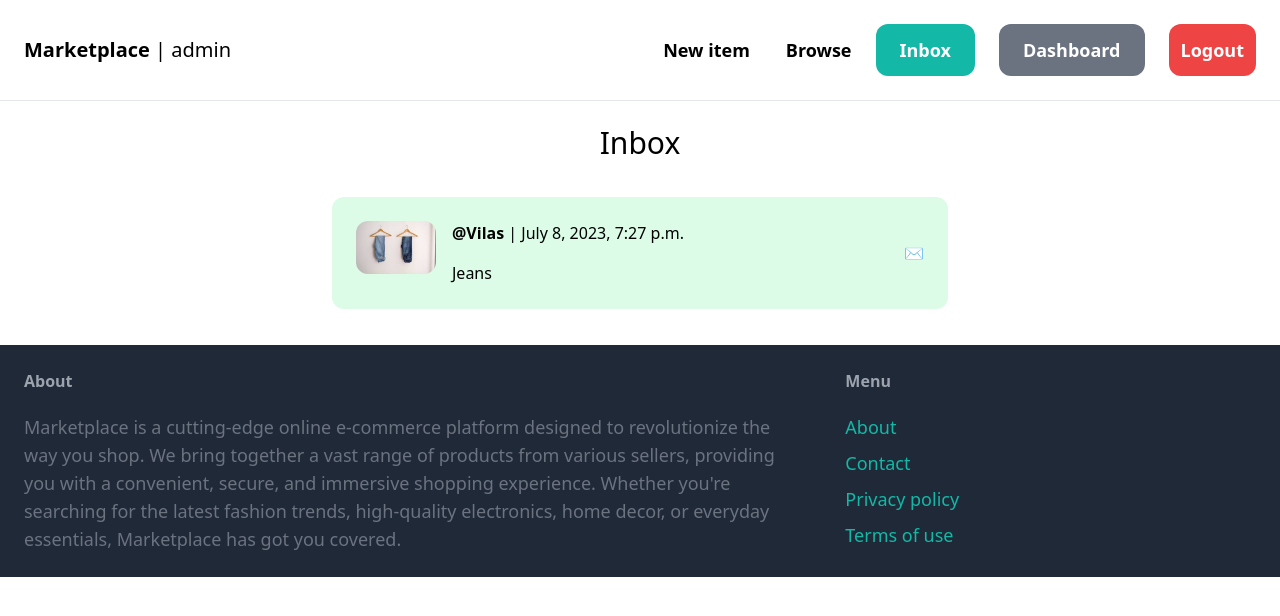
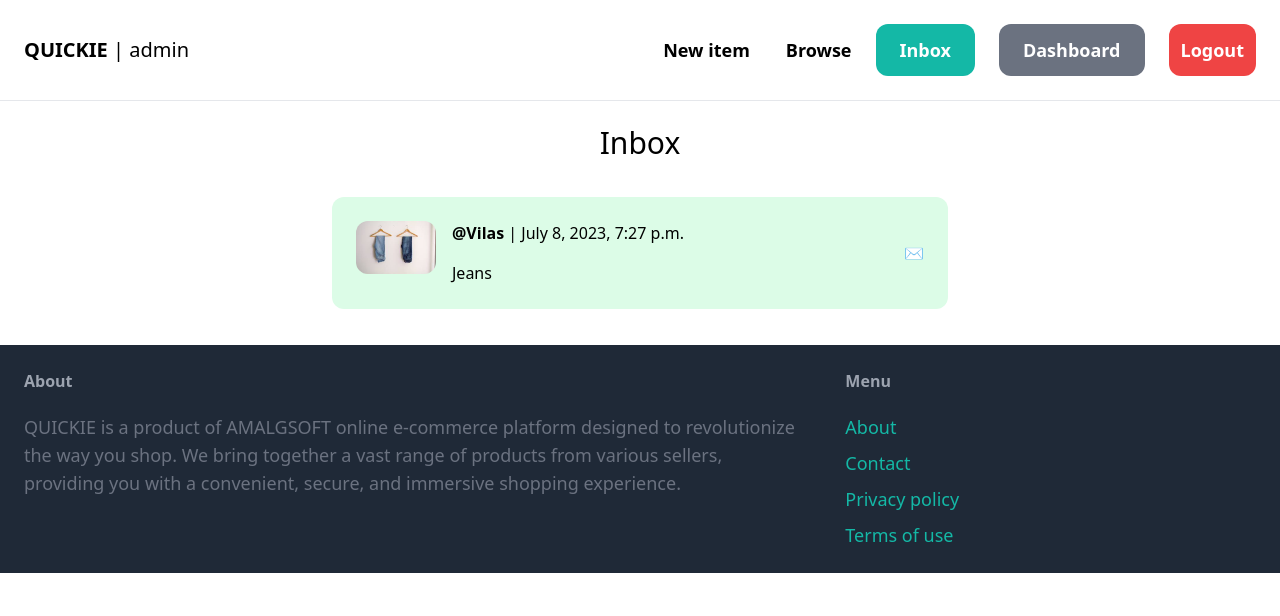
Before and after one commit to rivangushu200241/getitem, a Django app: page /inbox/ in a window 1280 px wide. Shown: the top 616 px of the page. Run offline with Django 4.2, Linux system fonts and the light colour scheme; a user stored in the database is signed in; data comes from the database, SQL or seed files in the repository; some libraries are stand-ins or nearby versions.

Commit message:
first commit

```diff
--- a/core/templates/core/base.html
+++ b/core/templates/core/base.html
@@ -6,11 +6,11 @@
     <meta name="viewport" content="width=device-width, initial-scale=1.0">
     <link rel="icon" href="{% static 'favicon.png' %}" type="image/x-icon">
     <script src="https://cdn.tailwindcss.com"></script>
-    <title>{% block title %}{% endblock title %} | Marketplace</title>
+    <title>{% block title %}{% endblock title %} | QUICKIE - Market</title>
 </head>
 <body class="dark:bg-gray-900">
     <nav class="dark:text-white py-6 sm:px-6 w-full sm:flex flex-wrap justify-between items-center border-b border-gray-200">
-            <a href="/" class="md:text-xl font-semibold ">Marketplace<span class="font-light"> | {{ request.user.username }}</span></a>
+            <a href="/" class="md:text-xl font-semibold ">QUICKIE<span class="font-light"> | {{ request.user.username }}</span></a>
 
 
 
@@ -46,7 +46,7 @@
         <div class="w-2/3 pr-10">
             <h3 class="mb-5 font-semibold text-gray-400">About</h3>
             <p class="text-lg text-gray-500 break-words">
-                Marketplace is a cutting-edge online e-commerce platform designed to revolutionize the way you shop. We bring together a vast range of products from various sellers, providing you with a convenient, secure, and immersive shopping experience. Whether you're searching for the latest fashion trends, high-quality electronics, home decor, or everyday essentials, Marketplace has got you covered.
+                QUICKIE is a product of AMALGSOFT online e-commerce platform designed to revolutionize the way you shop. We bring together a vast range of products from various sellers, providing you with a convenient, secure, and immersive shopping experience.
             </p>
         </div>
         <div class="w-1/3">
```
